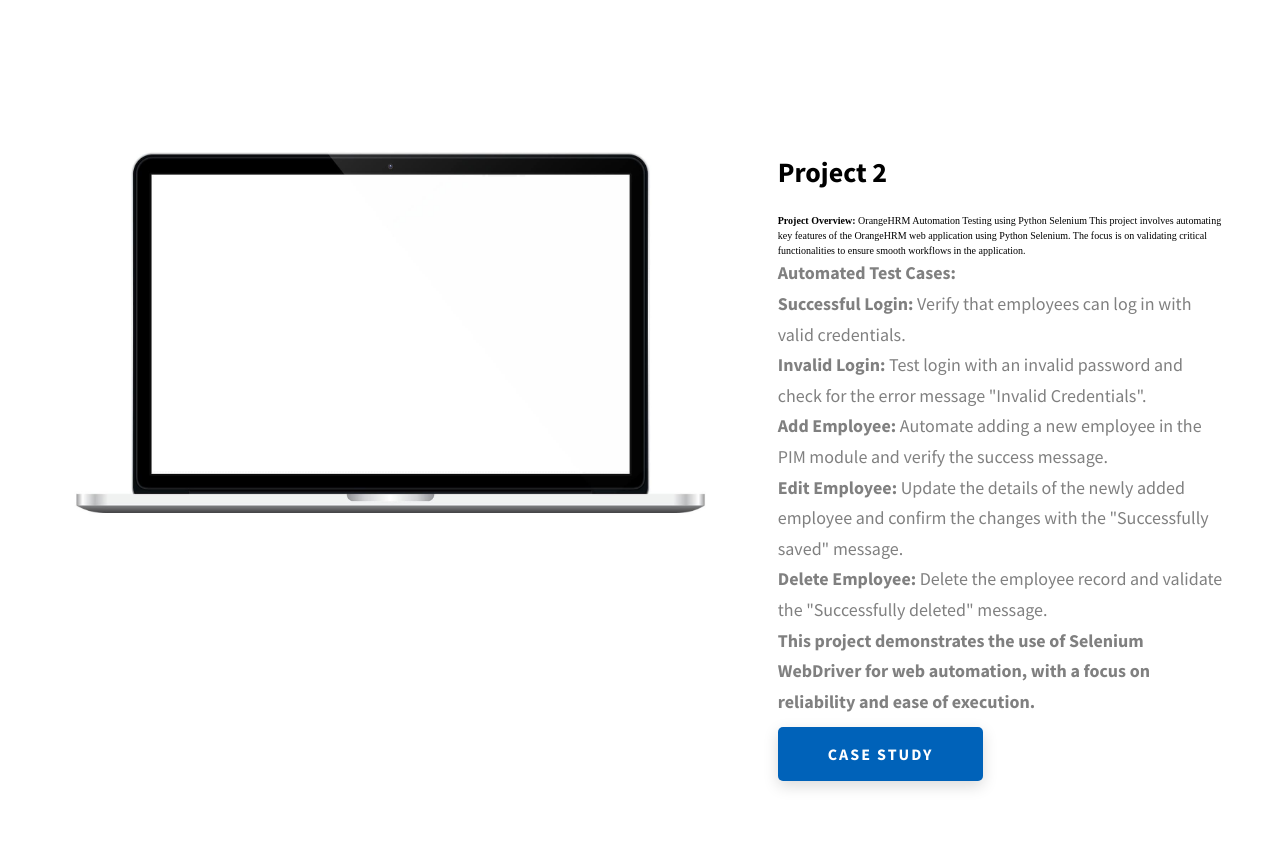
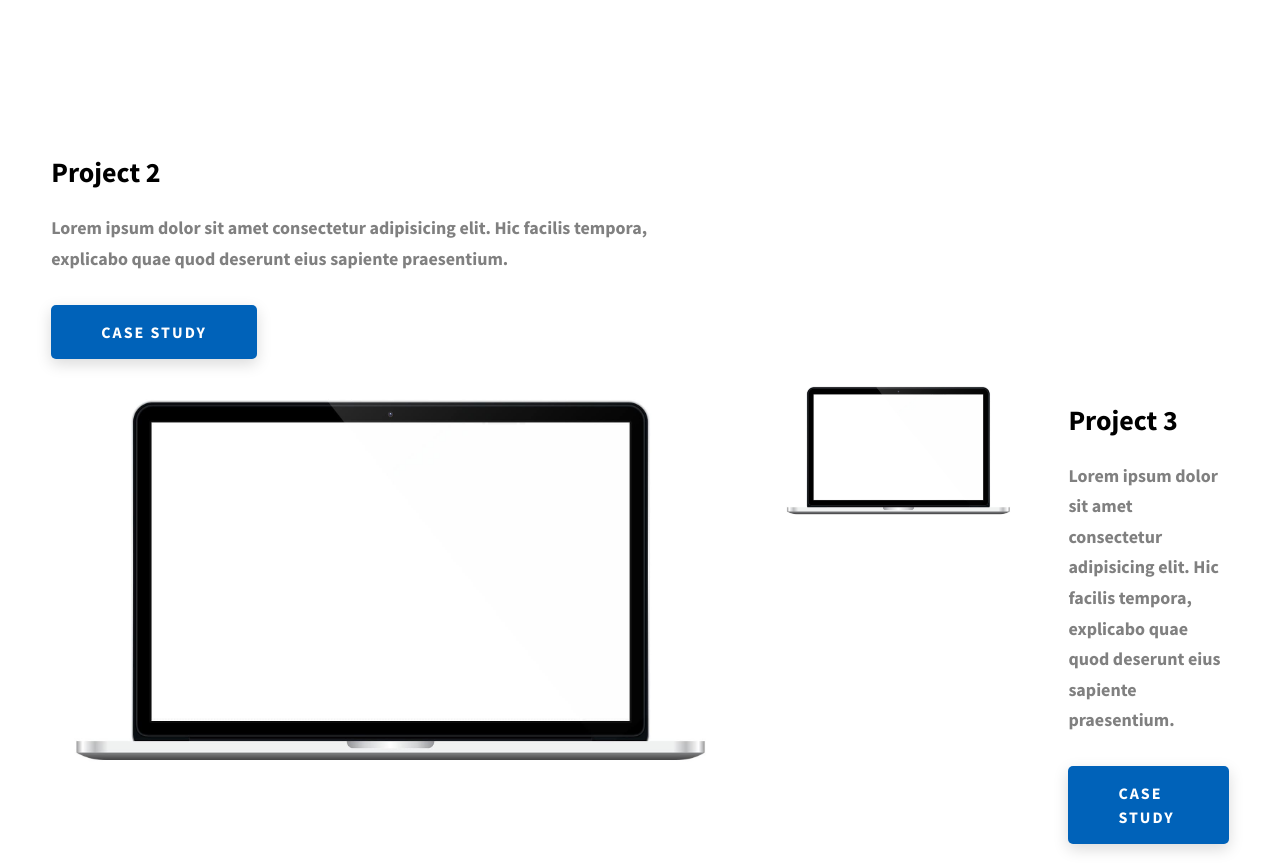
Before and after one commit to Sunmathi1219/sunmathi_portfolio, a website: page index.html in a window 1280 px wide. Shown: the part 3240-4107 px from the top of the page. Drawn offline with Linux system fonts and the light colour scheme.

Commit message:
Update index.html

```diff
--- a/index.html
+++ b/index.html
@@ -241,6 +241,21 @@ This project involves automating key features of the OrangeHRM web application u
               >
             </div>
           </div>
+                     <div class="projects__row-content">
+              <h3 class="projects__row-content-title">Project 2</h3>
+              <p class="projects__row-content-desc">
+                Lorem ipsum dolor sit amet consectetur adipisicing elit. Hic
+                facilis tempora, explicabo quae quod deserunt eius sapiente
+                praesentium.
+              </p>
+              <a
+                href="./project-2.html"
+                class="btn btn--med btn--theme dynamicBgClr"
+                target="_blank"
+                >Case Study</a
+              >
+            </div>
+          </div>
           <div class="projects__row">
             <div class="projects__row-img-cont">
               <img
@@ -250,31 +265,6 @@ This project involves automating key features of the OrangeHRM web application u
                 loading="lazy"
               />
             </div>
-            <div class="projects__row-content">
-              <h3 class="projects__row-content-title">Project 2</h3>
-              <p style="font-weight: normal; font-size: 10px; font-family: Times New Roman, Times, serif;>
-                <strong>Project Overview:</strong> OrangeHRM Automation Testing using Python Selenium
-
-This project involves automating key features of the OrangeHRM web application using Python Selenium. The focus is on validating critical functionalities to ensure smooth workflows in the application.
-</p>
-<p class="about__content-details-para"><strong>Automated Test Cases:</strong><br>
-<strong>Successful Login:</strong> Verify that employees can log in with valid credentials.<br>
-<strong>Invalid Login:</strong> Test login with an invalid password and check for the error message "Invalid Credentials".<br>
-<strong>Add Employee:</strong> Automate adding a new employee in the PIM module and verify the success message.<br>
-<strong>Edit Employee:</strong> Update the details of the newly added employee and confirm the changes with the "Successfully saved" message.<br>
-<strong>Delete Employee:</strong> Delete the employee record and validate the "Successfully deleted" message.<br>
-<strong>This project demonstrates the use of Selenium WebDriver for web automation, with a focus on reliability and ease of execution.<br>
-
-              </p>
-              <a
-                href="./project-3.html"
-                class="btn btn--med btn--theme dynamicBgClr"
-                target="_blank"
-                >Case Study</a
-              >
-            </div>
-          </div>
-
           <div class="projects__row">
             <div class="projects__row-img-cont">
               <img
```
